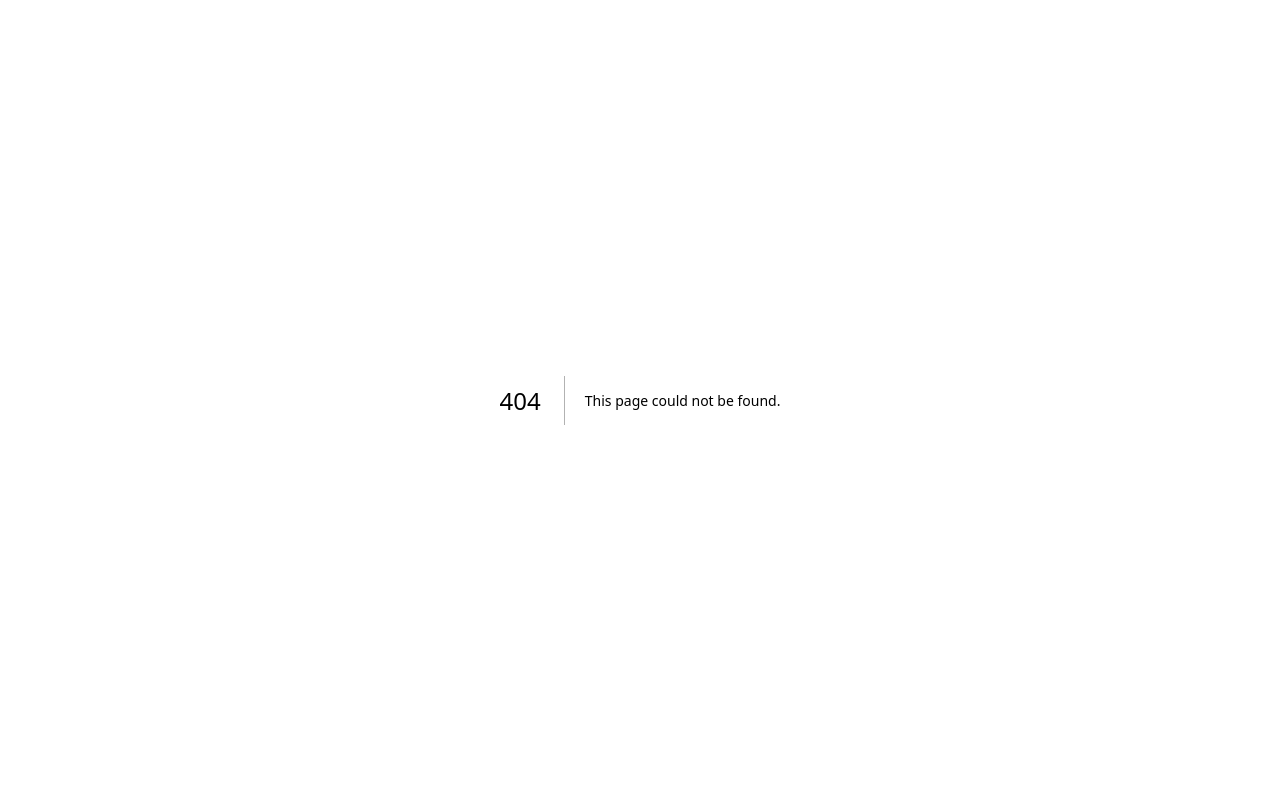
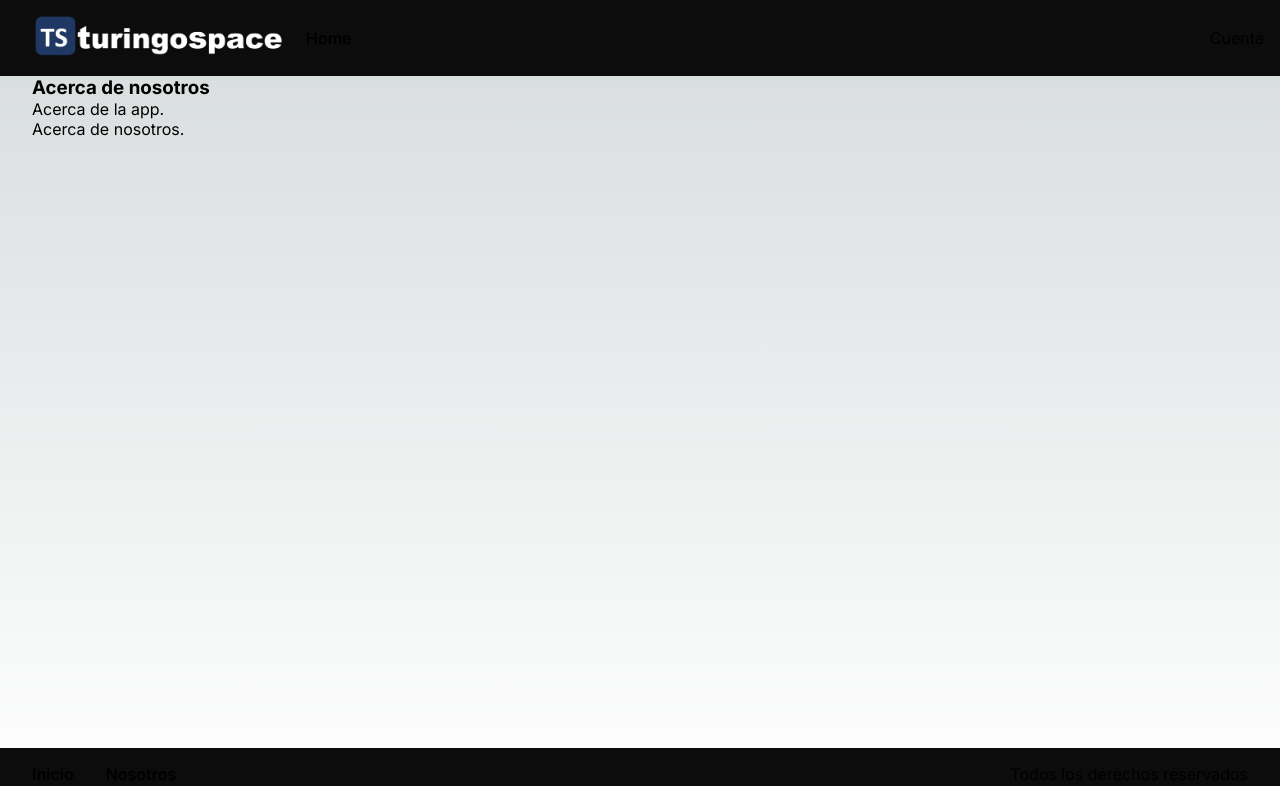
Before and after one commit to jagh06/frontend-user, a Next.js app: page /nosotros in a window 1280 px wide. Before the commit this address had no page. Shown: the top 786 px of the page. Built offline with nearby package versions, Linux system fonts and the light colour scheme.

Commit message:
Se agregó eliminado de reservas

```diff
--- a/app/components/Footer.js
+++ b/app/components/Footer.js
@@ -9,7 +9,7 @@ const Footer = () => {
         <div className={styles.contenido}>
           <nav className={styles.navegacion}>
             <Link href="/">Inicio</Link>
-            <Link href="/">Nosotros</Link>
+            <Link href="../nosotros">Nosotros</Link>
           </nav>
 
           <p className={styles.copyright}>Todos los derechos reservados</p>
--- a/app/components/Header.js
+++ b/app/components/Header.js
@@ -10,12 +10,11 @@ const Header = () => {
       <div >
         <div className={styles.barraandiconuser}>
           <div className={styles.barra}>
-            <Link href="/">
-              <Image width={120} height={60} src="/favicon.ico" alt="Image logo" />
+            <Link href="/" className={styles.iconapp}>
+              <Image width={250} height={40} src="/images/logologo.png" alt="Image logo" />
             </Link>
             <nav className={styles.navegacion}>
               <Link href="/">Home</Link>
-
             </nav>
           </div>
 
--- a/app/logininfo/page.js
+++ b/app/logininfo/page.js
@@ -10,6 +10,7 @@ const LoginInfo = () => {
   const router = useRouter();
   const [email, setEmail] = useState("");
   const [password, setPassword] = useState("");
+  const [errorLogin, setErrorLogin] = useState("");
 
   const handleSumbit = async (e) => {
     e.preventDefault();
@@ -35,6 +36,7 @@ const LoginInfo = () => {
       );
       return response.data;
     } catch (error) {
+      setErrorLogin("Las credenciales no coinciden");
       console.log("No se pudo authenticar:", error);
     }
   };
@@ -72,6 +74,9 @@ const LoginInfo = () => {
                 <p>¿No estas registrado? </p>
                 <Link href="../registro"> Registrate</Link>
               </div>
+              <div className={styles.errorlogin}>
+                {errorLogin && (<p>{errorLogin}</p>)}
+              </div>
 
               <div className={styles.divbutton}>
                 <button>Iniciar sesion</button>
--- /dev/null
+++ b/app/nosotros/page.js
@@ -0,0 +1,22 @@
+import React from 'react'
+import Layout from '../components/Layout'
+
+const Nosotros = () => {
+  return (
+    <Layout>
+        <main className='contenedor'>
+            <h3>Acerca de nosotros</h3>
+            <div>
+                <p>Acerca de la app.</p>
+
+            </div>
+            <div>
+                Acerca de nosotros.
+
+            </div>
+        </main>
+    </Layout>
+  )
+}
+
+export default Nosotros
--- a/app/styles/principal/Header.module.css
+++ b/app/styles/principal/Header.module.css
@@ -3,7 +3,7 @@
     background-size: cover;
     background-position: 50%;
     background-color: rgb(12, 12, 12);
-    padding: 5px;
+    padding: 1rem;
 }
 
 .barraandiconuser {
@@ -36,7 +36,7 @@
 
 .navegacion {
     margin-top: 5rem;
-    margin-left: 5rem;
+    margin-left: 1rem;
     display: flex;
     gap: 2rem;
 }
--- a/app/styles/principal/Login.module.css
+++ b/app/styles/principal/Login.module.css
@@ -45,3 +45,7 @@
 .linkregistro a {
     color: rgb(106, 106, 235);
 }
+.errorlogin p{
+    font-size: 15px;
+    color: red;
+}
```
Also changed, not shown: app/informacion/page.js (+19 -2 lines), app/login/page.js (+10 -3 lines), app/logo.svg (added), public/images/logologo.png (added).
